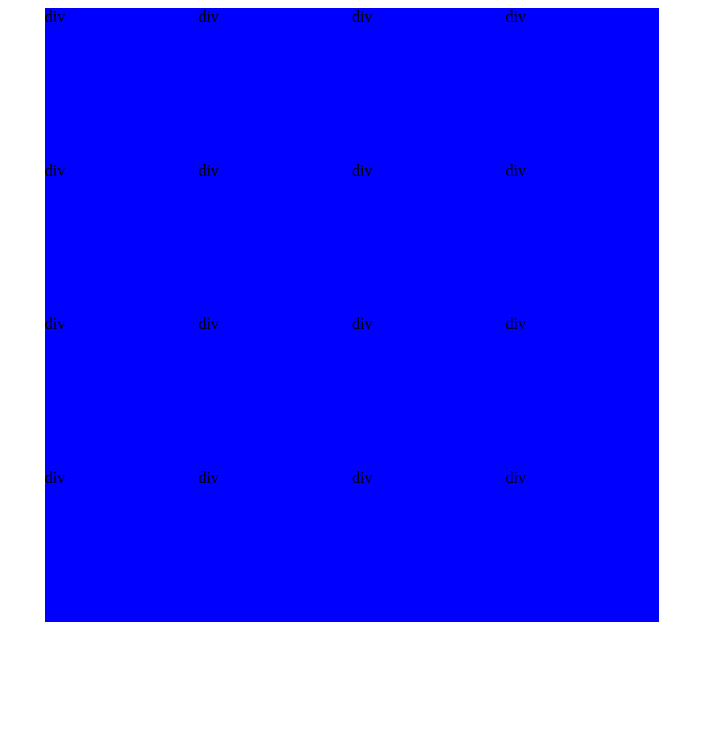
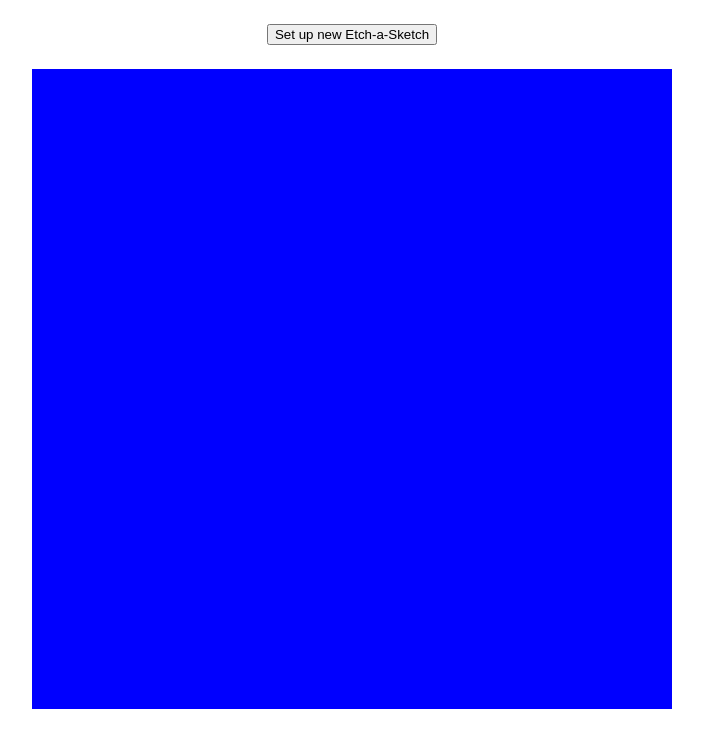
Before and after one commit to neumannal/odin-etch-a-sketch, a plain HTML site: page index.html in a window 1280 px wide. Shown: the whole page, without its empty margins (288-991 px from the left). Drawn offline with Linux system fonts and the light colour scheme.

Commit message:
feat: allow dynamic grid size creation

```diff
--- a/index.html
+++ b/index.html
@@ -8,6 +8,9 @@
     <link rel="stylesheet" href="./style.css">
 </head>
 <body>
+    <div id="button-container">
+        <button id="button">Set up new Etch-a-Sketch</button>
+    </div>
     <div id="container"></div>
 </body>
 </html>
--- a/javascript.js
+++ b/javascript.js
@@ -1,13 +1,17 @@
 const container = document.querySelector("#container");
+const button = document.querySelector("#button");
 
 console.log(container);
-function createDivGrid () {
-    for (let i=0; i<16; i++) {
+function createDivGrid (squaresPerSide) {
+    const squareSize = container.clientWidth / squaresPerSide;
+    const newDivsArray = []
+    for (let i=0; i<squaresPerSide*squaresPerSide; i++) {
         const div = document.createElement("div");
         div.classList.add("square");
-        div.textContent = "div";
-        container.appendChild(div);
+        div.style.cssText = `width: ${squareSize}px; height: ${squareSize}px`;
+        newDivsArray.push(div)
     }
+    container.replaceChildren(...newDivsArray);
 }
 
 function hoverChangeColor (event) {
@@ -15,6 +19,13 @@ function hoverChangeColor (event) {
     console.log(event);
 }
 
-createDivGrid();
+function resetGrid (event) {
+    let squaresPerSide = prompt("Please enter required number of squares per side.");
+    if (squaresPerSide > 100) { squaresPerSide = 100; }
+    createDivGrid(squaresPerSide);
+}
+
+createDivGrid(4);
 
 container.addEventListener("mouseover", hoverChangeColor);
+button.addEventListener("click", resetGrid)
--- a/style.css
+++ b/style.css
@@ -1,15 +1,18 @@
+#button-container {
+    margin: 24px;
+    text-align: center;
+}
+
 #container {
     background-color: aquamarine;
     display: flex;
     flex-wrap: wrap;
-    width: 48vw;
-    height: 48vw;
+    width: 640px;
+    height: 640px;
     margin: auto;
 }
 
 .square {
-    width: 12vw;
-    height: 12vw;
     background-color: blue;
 }
 
```
